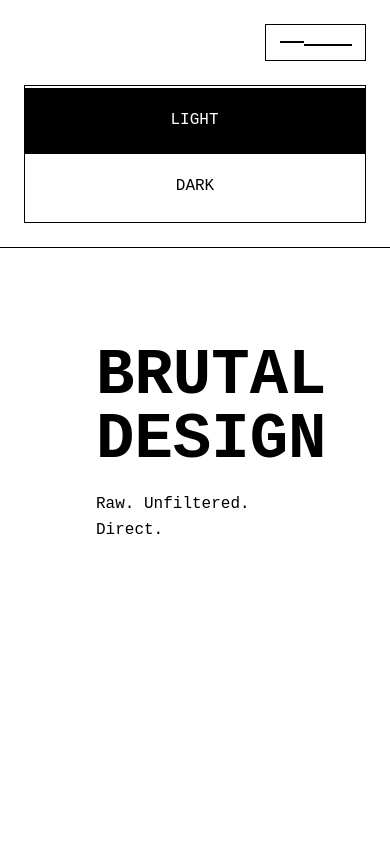
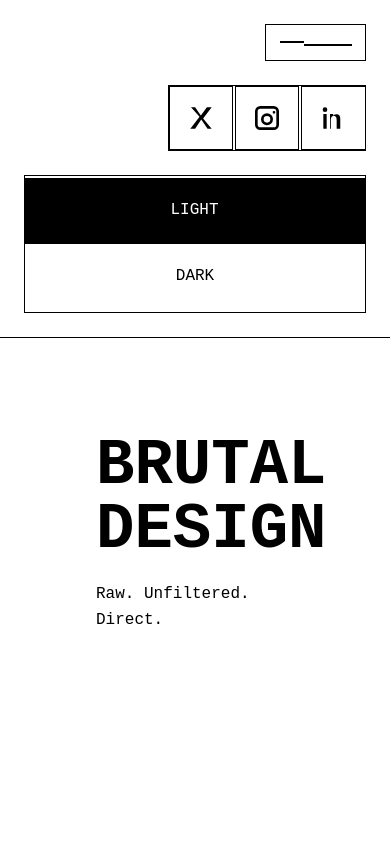
Before and after one commit to carlwebdev/a-brutalism-demo, a plain HTML site: page index.html in a window 390 px wide. Shown: the top 844 px of the page. Drawn offline with Linux system fonts and the light colour scheme.

Commit message:
Add social media icons and footer promo copy

```diff
--- a/index.html
+++ b/index.html
@@ -39,6 +39,26 @@
             <a href="#contact">CONTACT</a>
             <a href="styleguide.html">STYLEGUIDE</a>
         </nav>
+        <div class="social-links" aria-label="Studio social media">
+            <a href="https://x.com" aria-label="Follow us on X">
+                <span class="sr-only">X</span>
+                <svg viewBox="0 0 24 24" aria-hidden="true" focusable="false">
+                    <path d="M4.5 4h3.1l4.3 6.1L16.4 4H20l-6.4 8.3L20 20h-3.1l-4.7-6.8L7.6 20H4l6.9-8.9z" />
+                </svg>
+            </a>
+            <a href="https://www.instagram.com" aria-label="Follow us on Instagram">
+                <span class="sr-only">Instagram</span>
+                <svg viewBox="0 0 24 24" aria-hidden="true" focusable="false">
+                    <path d="M7 3h10a4 4 0 0 1 4 4v10a4 4 0 0 1-4 4H7a4 4 0 0 1-4-4V7a4 4 0 0 1 4-4zm0 2a2 2 0 0 0-2 2v10c0 1.1.9 2 2 2h10a2 2 0 0 0 2-2V7a2 2 0 0 0-2-2H7zm5 3.5A4.5 4.5 0 1 1 7.5 13 4.5 4.5 0 0 1 12 8.5zm0 2A2.5 2.5 0 1 0 14.5 13 2.5 2.5 0 0 0 12 10.5zm5.25-3.75a1 1 0 1 1-1 1 1 1 0 0 1 1-1z" />
+                </svg>
+            </a>
+            <a href="https://www.linkedin.com" aria-label="Connect with us on LinkedIn">
+                <span class="sr-only">LinkedIn</span>
+                <svg viewBox="0 0 24 24" aria-hidden="true" focusable="false">
+                    <path d="M5.25 4A1.75 1.75 0 1 1 3.5 5.75 1.75 1.75 0 0 1 5.25 4zM4 9h2.5v11H4zm5 0h2.4v1.5h.03c.33-.63 1.13-1.3 2.33-1.3 2.49 0 2.94 1.64 2.94 3.77V20H14V13.9c0-1.45-.03-3.32-2.03-3.32-2.03 0-2.34 1.58-2.34 3.22V20H9z" />
+                </svg>
+            </a>
+        </div>
         <menu class="theme-toggle" aria-label="Theme toggle">
             <button type="button" data-theme="light">LIGHT</button>
             <button type="button" data-theme="dark">DARK</button>
@@ -234,12 +254,13 @@
             </div>
             <div class="footer-item">
                 <h3>SOCIALS</h3>
-                <a href="#">INSTAGRAM</a>
-                <a href="#">TWITTER</a>
-                <a href="#">BEHANCE</a>
+                <a href="https://x.com">X</a>
+                <a href="https://www.instagram.com">INSTAGRAM</a>
+                <a href="https://www.linkedin.com">LINKEDIN</a>
             </div>
         </div>
         <div class="footer-bottom">
+            <p class="footer-ad">FOLLOW OUR SIGNAL ON X, INSTAGRAM &amp; LINKEDIN FOR UNFILTERED DROPS.</p>
             <p>© BRUTAL DESIGN 2024</p>
         </div>
     </footer>
--- a/style.css
+++ b/style.css
@@ -59,17 +59,13 @@ header {
     display: flex;
     justify-content: space-between;
     align-items: center;
-    gap: 6em; /* PRECAUTION */
+    flex-wrap: wrap;
+    gap: 2.5em;
+    padding: 1.5em clamp(1.5rem, 6vw, 4rem);
 
     background-color: var(--c-bg);
     /* background-color: var(--c-text); */
     border-bottom: 1px solid var(--c-text);
-    /*
-    padding-inline: 3em;
-    padding-inline: 6em;
-    */
-
-
 }
 
 
@@ -84,7 +80,8 @@ menu {
 
 nav.nav a,
 menu a,
-menu button {
+menu button,
+.social-links a {
     background-color: var(--c-bg);
     color: var(--c-text);
     text-decoration: none;
@@ -98,6 +95,25 @@ menu button {
     border: 1px solid var(--c-text);
     border-right: 0;
     transition: background-color 0.3s ease, color 0.3s ease;
+}
+
+.social-links {
+    display: flex;
+    gap: 2px;
+    padding: 2px;
+    list-style: none;
+}
+
+.social-links a {
+    width: 78px;
+    height: 78px;
+    padding: 0;
+}
+
+.social-links svg {
+    width: 32px;
+    height: 32px;
+    fill: currentColor;
 }
 
 .sr-only {
@@ -149,7 +165,8 @@ menu button {
 
 nav.nav a:not(:last-child),
 menu a:not(:last-child),
-menu button:not(:last-child) {
+menu button:not(:last-child),
+.social-links a:not(:last-child) {
     border-right: 1px solid var(--c-text);
 }
 
@@ -226,6 +243,18 @@ menu button {
 
     .theme-toggle button:last-child {
         border-bottom: 0;
+    }
+
+    .social-links {
+        align-self: flex-end;
+        border: 1px solid var(--c-text);
+        width: auto;
+        padding: 0;
+    }
+
+    .social-links a {
+        width: 64px;
+        height: 64px;
     }
 }
 
@@ -854,6 +883,13 @@ section {
     padding-block: 2em;
 }
 
+.footer-ad {
+    font-size: clamp(16px, 2vw, 20px);
+    letter-spacing: 2px;
+    text-transform: uppercase;
+    margin-bottom: 0.75em;
+}
+
 .styleguide-main {
     padding-inline: clamp(2rem, 8vw, 6rem);
     padding-block: clamp(3rem, 8vw, 6rem);
```
